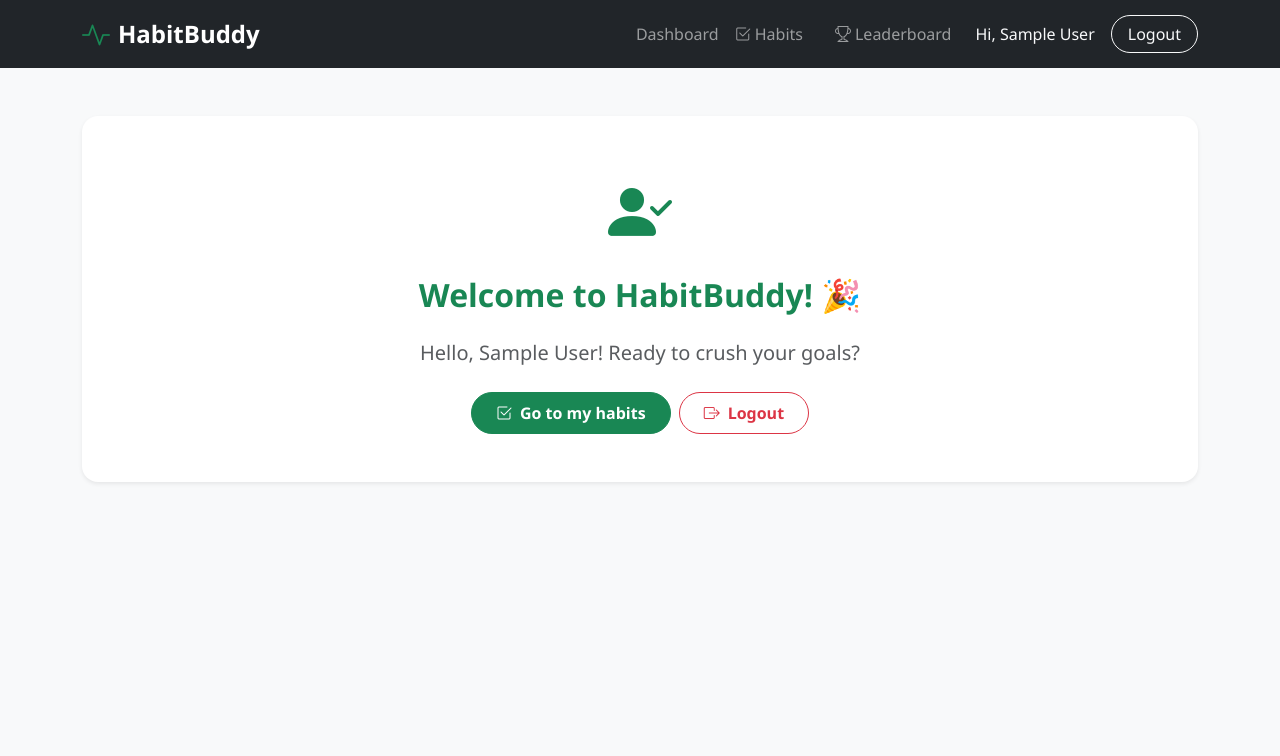
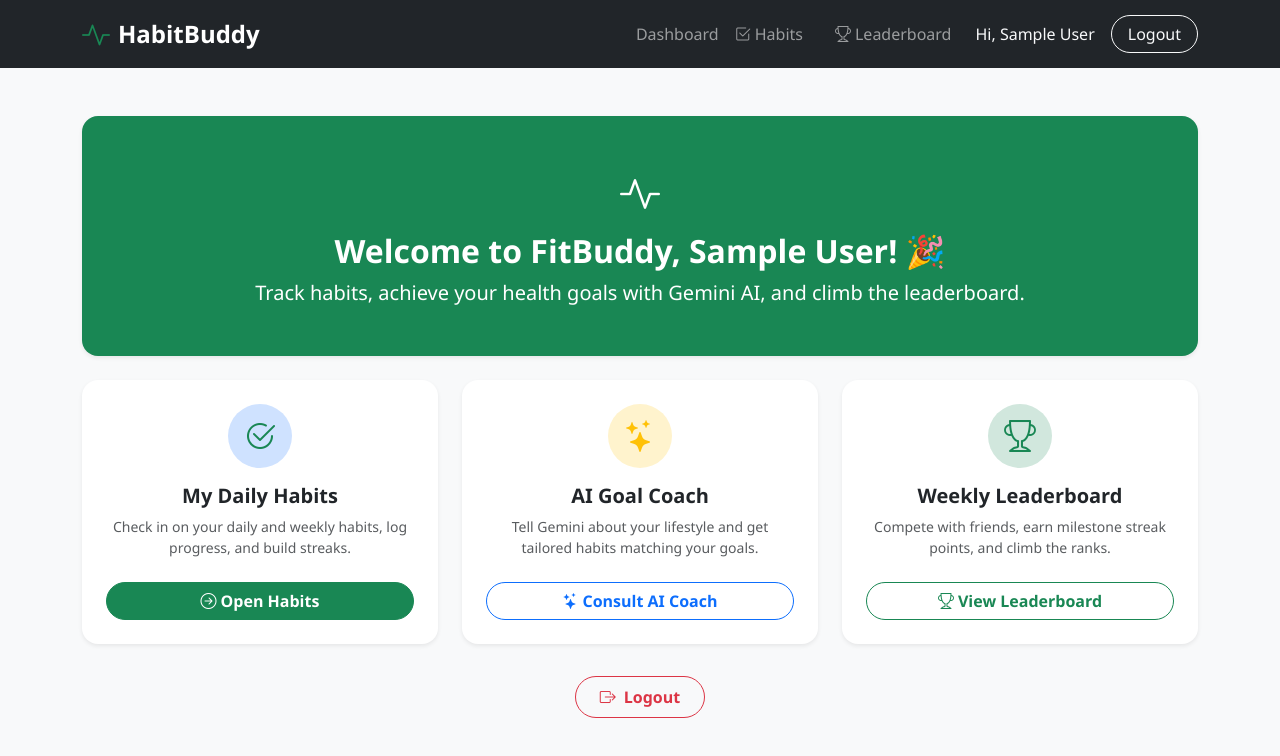
Before and after one commit to elnathanshee/WAD2-FitBuddy, a Vue app in the folder FitBuddy/: page /dashboard in a window 1280 px wide. Shown: the top 756 px of the page. Built offline with nearby package versions, Linux system fonts and the light colour scheme; sample sign-in values are in the browser's storage.

Commit message:
Update Dashboard with navigation cards to Habits, AI Goal Coach, and Leaderboard

```diff
--- a/FitBuddy/src/views/Dashboard.vue
+++ b/FitBuddy/src/views/Dashboard.vue
@@ -1,17 +1,62 @@
 <template>
-  <div class="container mt-5 text-center">
-    <div class="card p-5 shadow-sm border-0 rounded-4">
-      <i class="bi bi-person-check-fill text-primary mb-3" style="font-size: 4rem;"></i>
-      <h2 class="text-primary mb-4 fw-bold">Welcome to HabitBuddy! 🎉</h2>
-      <p class="lead text-muted mb-4">Hello, <strong>{{ user?.name || 'Athlete' }}</strong>! Ready to crush your goals?</p>
-      <div class="d-flex flex-wrap justify-content-center gap-2">
-        <router-link to="/habits" class="btn btn-primary px-4 py-2 rounded-pill fw-semibold">
-          <i class="bi bi-check2-square me-2"></i>Go to my habits
-        </router-link>
-        <button @click="handleLogout" class="btn btn-outline-danger px-4 py-2 rounded-pill fw-semibold">
-          <i class="bi bi-box-arrow-right me-2"></i>Logout
-        </button>
+  <div class="container py-4 py-md-5">
+    <!-- Welcome Header -->
+    <div class="card p-4 p-md-5 shadow-sm border-0 rounded-4 text-center mb-4 bg-primary text-white">
+      <i class="bi bi-activity fs-1 mb-2"></i>
+      <h1 class="h2 fw-bold mb-2">Welcome to FitBuddy, {{ user?.name || 'Athlete' }}! 🎉</h1>
+      <p class="lead opacity-90 mb-0">Track habits, achieve your health goals with Gemini AI, and climb the leaderboard.</p>
+    </div>
+
+    <!-- Quick Action Cards Grid -->
+    <div class="row g-4 mb-4">
+      <!-- Card 1: Habits -->
+      <div class="col-12 col-md-4">
+        <div class="card h-100 border-0 shadow-sm rounded-4 p-4 text-center hover-card">
+          <div class="feature-icon bg-primary-subtle text-primary rounded-circle mx-auto mb-3 d-flex align-items-center justify-content-center" style="width: 64px; height: 64px;">
+            <i class="bi bi-check2-circle fs-2"></i>
+          </div>
+          <h2 class="h5 fw-bold mb-2">My Daily Habits</h2>
+          <p class="text-muted small mb-4 flex-grow-1">Check in on your daily and weekly habits, log progress, and build streaks.</p>
+          <router-link to="/habits" class="btn btn-primary rounded-pill px-4 fw-semibold">
+            <i class="bi bi-arrow-right-circle me-1"></i>Open Habits
+          </router-link>
+        </div>
       </div>
+
+      <!-- Card 2: AI Goal Coach -->
+      <div class="col-12 col-md-4">
+        <div class="card h-100 border-0 shadow-sm rounded-4 p-4 text-center hover-card border-primary-subtle">
+          <div class="feature-icon bg-warning-subtle text-warning rounded-circle mx-auto mb-3 d-flex align-items-center justify-content-center" style="width: 64px; height: 64px;">
+            <i class="bi bi-stars fs-2"></i>
+          </div>
+          <h2 class="h5 fw-bold mb-2">AI Goal Coach</h2>
+          <p class="text-muted small mb-4 flex-grow-1">Tell Gemini about your lifestyle and get tailored habits matching your goals.</p>
+          <router-link to="/habits" class="btn btn-outline-primary rounded-pill px-4 fw-semibold">
+            <i class="bi bi-stars me-1"></i>Consult AI Coach
+          </router-link>
+        </div>
+      </div>
+
+      <!-- Card 3: Leaderboard -->
+      <div class="col-12 col-md-4">
+        <div class="card h-100 border-0 shadow-sm rounded-4 p-4 text-center hover-card">
+          <div class="feature-icon bg-success-subtle text-success rounded-circle mx-auto mb-3 d-flex align-items-center justify-content-center" style="width: 64px; height: 64px;">
+            <i class="bi bi-trophy fs-2"></i>
+          </div>
+          <h2 class="h5 fw-bold mb-2">Weekly Leaderboard</h2>
+          <p class="text-muted small mb-4 flex-grow-1">Compete with friends, earn milestone streak points, and climb the ranks.</p>
+          <router-link to="/leaderboard" class="btn btn-outline-success rounded-pill px-4 fw-semibold">
+            <i class="bi bi-trophy me-1"></i>View Leaderboard
+          </router-link>
+        </div>
+      </div>
+    </div>
+
+    <!-- User Account & Logout Footer -->
+    <div class="text-center pt-2">
+      <button @click="handleLogout" class="btn btn-outline-danger px-4 py-2 rounded-pill fw-semibold">
+        <i class="bi bi-box-arrow-right me-2"></i>Logout
+      </button>
     </div>
   </div>
 </template>
@@ -29,3 +74,13 @@ const handleLogout = () => {
   router.push('/login')
 }
 </script>
+
+<style scoped>
+.hover-card {
+  transition: transform 0.2s ease, box-shadow 0.2s ease;
+}
+.hover-card:hover {
+  transform: translateY(-4px);
+  box-shadow: 0 0.5rem 1.5rem rgba(0, 0, 0, 0.08) !important;
+}
+</style>
```
Also changed, not shown: 1 other file (tests, documents, lock files or other folders).
